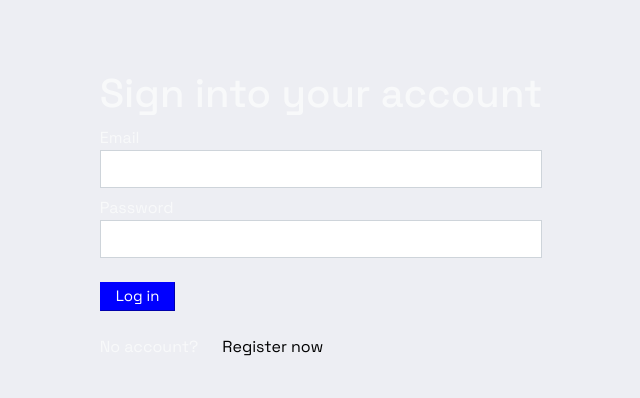
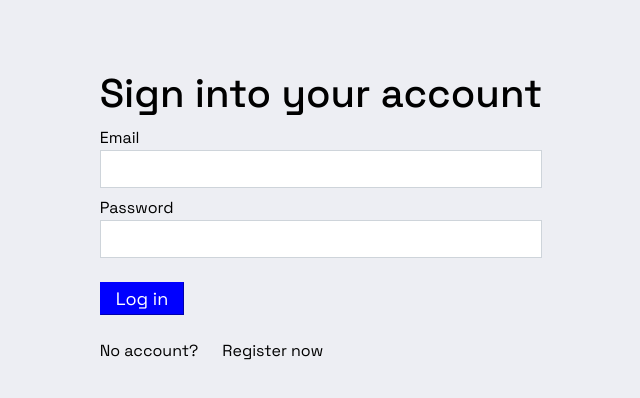
Before and after one commit to julischa/Crypto-Web, a React (Create React App) app: page /login in a window 1280 px wide. Shown: the part 166-564 px from the top of the page, without its empty margins (319-959 px from the left). Built offline with nearby package versions, Linux system fonts and the light colour scheme; no server answers; the HTML template or start-up script is replaced by a standard one.

Commit message:
Update style.css

```diff
--- a/src/Pages/Login.js
+++ b/src/Pages/Login.js
@@ -26,12 +26,12 @@ function Login() {
     <div>
       <div className="form-container d-flex justify-content-center text-light">
         <div className="form-container p-5">
-          <h1 className="text-center text-light">Sign into your account</h1>
+          <h1 className="text-center text-black">Sign into your account</h1>
           <form
             className="form"
             onSubmit={(event) => handleSubmit(event, email, password)}
           >
-            <div className="form-group">
+            <div className="form-group text-black">
               <label>Email</label>
               <input
                 className="form-control rounded-0 mb-2"
@@ -41,7 +41,7 @@ function Login() {
                 required
               />
             </div>
-            <div className="form-group">
+            <div className="form-group text-black">
               <label>Password</label>
               <input
                 className="form-control rounded-0 mb-2"
@@ -51,9 +51,9 @@ function Login() {
                 required
               />
             </div>
-            <button className="btn-2 my-4">Log in</button>
+            <button className="btn-3 my-4">Log in</button>
             <div className="form-group">
-              <label className="me-4">No account? </label>
+              <label className="me-4 text-black">No account? </label>
               <Link to="/register" id="register-link">
                 Register now
               </Link>
--- a/src/Pages/Register.js
+++ b/src/Pages/Register.js
@@ -21,18 +21,18 @@ const Register = () => {
 
   const handleCreateUser = (e) => {
     if (!isChecked) {
-      setError("Please acknowledge the terms and conditions");
+      setError("🚨 Please acknowledge the terms and conditions");
       return;
     }
     createUser(userName, email, password);
   };
 
   return (
-    <div className="form-container d-flex justify-content-center text-light">
+    <div className="form-container d-flex justify-content-center text-black">
       <div className="form-container p-5">
-        <h1 className="text-center text-light">Register for access</h1>
+        <h1 className="text-center text-black">Register for access</h1>
         <label
-          className="text-light"
+          className="text-black"
           htmlFor="userName"
           style={{ fontFamily: "SpaceGrotesk" }}
         >
@@ -47,7 +47,7 @@ const Register = () => {
           id="userName"
           onChange={handleUserNameChange}
         ></input>
-        <label className="text-light" htmlFor="email">
+        <label className="text-black" htmlFor="email">
           E-Mail
         </label>
         <input
@@ -63,7 +63,7 @@ const Register = () => {
         ></input>
         <label
           htmlFor="password"
-          className="text-light"
+          className="text-black"
           style={{
             fontFamily: "SpaceGrotesk",
           }}
@@ -88,10 +88,10 @@ const Register = () => {
             I acknowledge the terms and conditions
           </label>
         </div>
-        <button className="btn-2 my-4" onClick={handleCreateUser}>
+        <button className="btn-3 my-4" onClick={handleCreateUser}>
           Sign up now
         </button>
-        {error && <div style={{ color: "aquamarine" }}>{error}</div>}
+        {error && <div style={{ color: "#ed2939" }}>{error}</div>}
       </div>
     </div>
   );
--- a/src/index.css
+++ b/src/index.css
@@ -50,7 +50,7 @@ button.register-btn {
 font-family: SpaceGrotesk;
 font-size: 35px;
 font-weight: 600;
-background-color: aquamarine;
+background-color: #8ddece;
 margin-top: 50px;
 padding-left: 20px;
 padding-right: 20px;
@@ -123,14 +123,13 @@ tr {
   color: black;
   font-family: SpaceGrotesk;
   font-size: 20px;
-
 }
 .change-negative {
   color: rgb(158, 72, 244);
 }
 
 .change-positive {
-  color: aquamarine;
+  color: #77d6c3;;
 }
 
 .star {
@@ -157,7 +156,7 @@ tr {
 
 .nav-menu a:active,
 .nav-menu a:hover {
-color: aquamarine;
+color: blue;
 }
 
 .nav-menu li {
@@ -180,9 +179,24 @@ color: aquamarine;
   padding: 2px 15px;
 }
 
+.btn-3 {
+  display: flex;
+  align-items: center;
+  font-family: SpaceGrotesk;
+  color: white;
+  background-color: blue;
+  border-radius: 0;
+  border-color: blue;
+  border-width: 0.5px;
+  font-size: 18px;
+  padding: 2px 15px;
+}
+
+
+
 .loginbutton:hover,
 .btn-2:hover {
-  background-color: blue;
+  background-color: #8ddece;
 }
 
 a:link,
@@ -192,11 +206,11 @@ a:visited {
 }
 
 a:hover {
-  color: aquamarine;
+  color: #8ddece;
 }
 
 a:active {
-  color: aquamarine;
+  color: #8ddece;;
 }
 
 .btn:focus {
--- a/src/utils/firebaseErrors.js
+++ b/src/utils/firebaseErrors.js
@@ -3,15 +3,15 @@ export const firebaseErrors = (msg) => {
   //console.log(msg);
   switch (msg) {
     case "Firebase: Error (auth/email-already-in-use).": {
-      return "Email already in use";
+      return "🚨 Email already in use";
     }
 
     case "Firebase: Password should be at least 6 characters (auth/weak-password).": {
-      return "*Password must be at least 6 characters";
+      return "🚨 Password must be at least 6 characters";
     }
 
     case "Firebase: Error (auth/invalid-email).": {
-      return "*Invalid email";
+      return "🚨 Invalid email";
     }
 
     default: {
```
